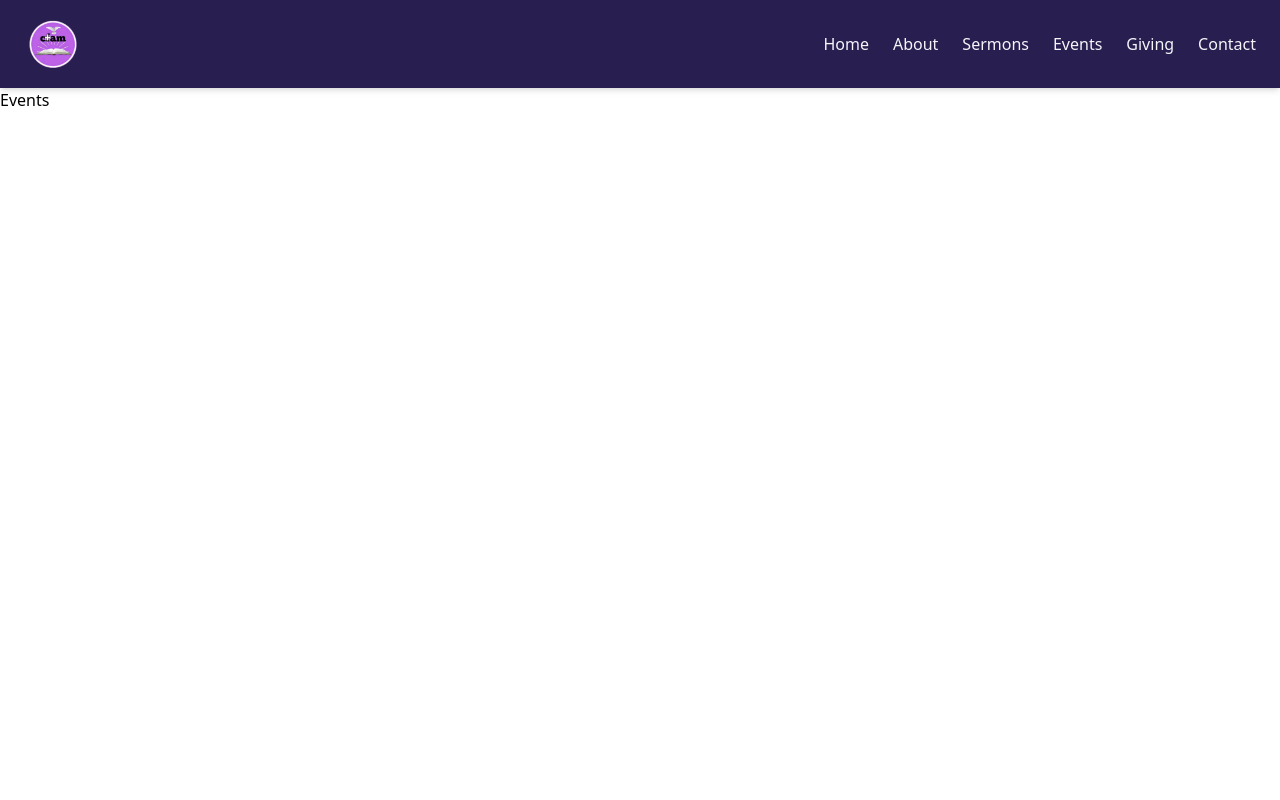
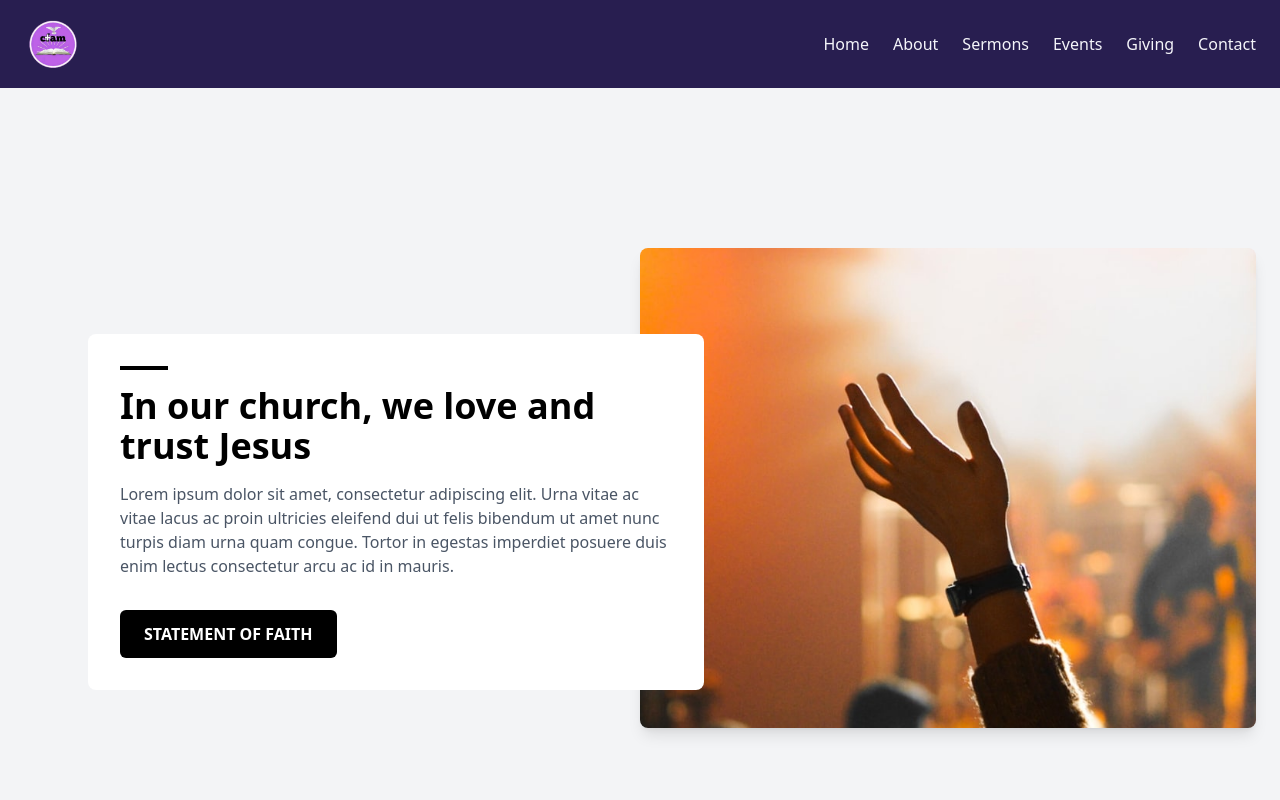
Before and after one commit to Alex-mfoniso/CFAM, a React (Vite) app in the folder frontend/: page /events in a window 1280 px wide. Shown: the top 800 px of the page. Built offline with nearby package versions, Linux system fonts and the light colour scheme.

Commit message:
added vercel.json

```diff
--- a/frontend/src/pages/Events.jsx
+++ b/frontend/src/pages/Events.jsx
@@ -1,8 +1,13 @@
 import React from 'react'
+import ChurchPage from '../components/ChurchPage'
 
 const Events = () => {
   return (
-    <div>Events</div>
+    <div>
+    {/* <div>Events</div> */}
+    <ChurchPage />
+
+    </div>
   )
 }
 
--- a/frontend/src/pages/Home.jsx
+++ b/frontend/src/pages/Home.jsx
@@ -4,7 +4,7 @@ import EventSlider from "../components/EventSlider";
 import ChurchPage from "../components/ChurchPage";
 import Sermon from "../components/Sermon";
 import Testimonial from "../components/Testimonial";
-import Footer from "../components/Footer";
+
 
 const Home = () => {
   return (
@@ -16,9 +16,9 @@ const Home = () => {
       <ChurchPage />
       <Sermon />
       <Testimonial />
-      <Footer />
+
     </div>
-    //
+
   );
 };
 
--- a/frontend/src/routes/index.jsx
+++ b/frontend/src/routes/index.jsx
@@ -3,6 +3,7 @@ import { BrowserRouter as Router, Routes, Route } from "react-router-dom";
 import { AuthProvider, ProtectedRoute } from "../contexts/AuthContext";
 import Navbar from "../components/Navbar";
 import Loading from "../components/Loading";
+import Footer from "../components/Footer";
 
 // Lazy-loaded pages
 const Home = lazy(() => import("../pages/Home"));
@@ -60,6 +61,7 @@ const AppRoutes = () => {
   <Route path="*" element={<NotFound />} />
 
           </Routes>
+          <Footer />
         </Suspense>
         {/* )  */}
         {/* add a } here */}
```
Also changed, not shown: frontend/vercel.json (added).
